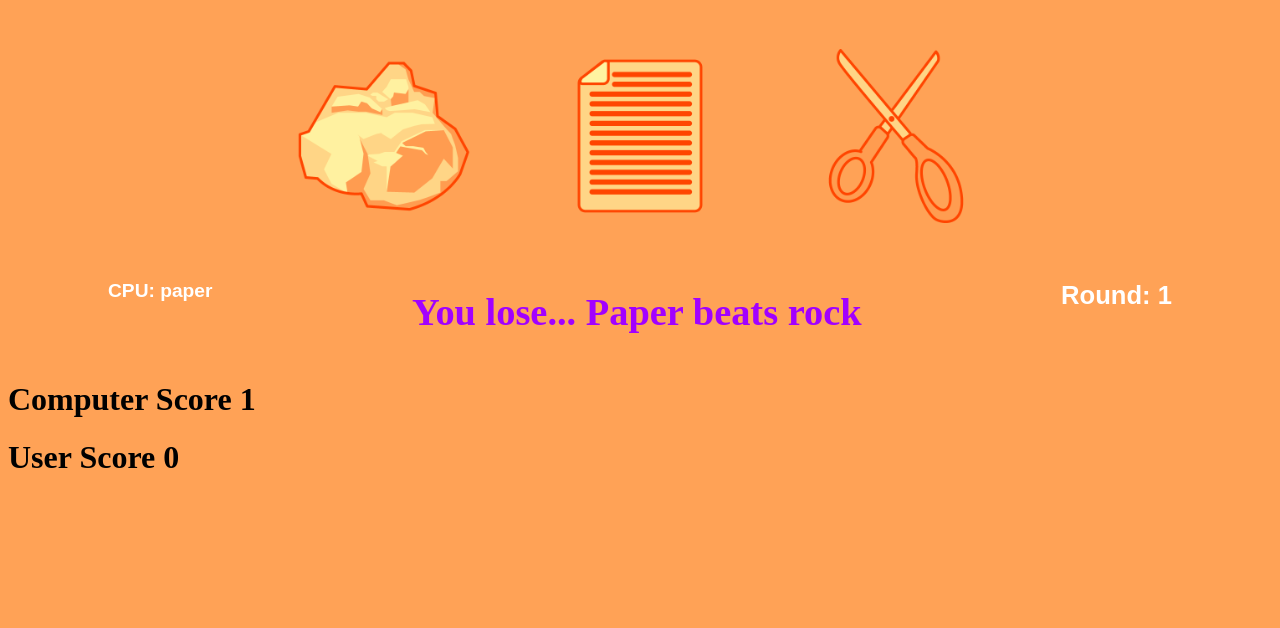
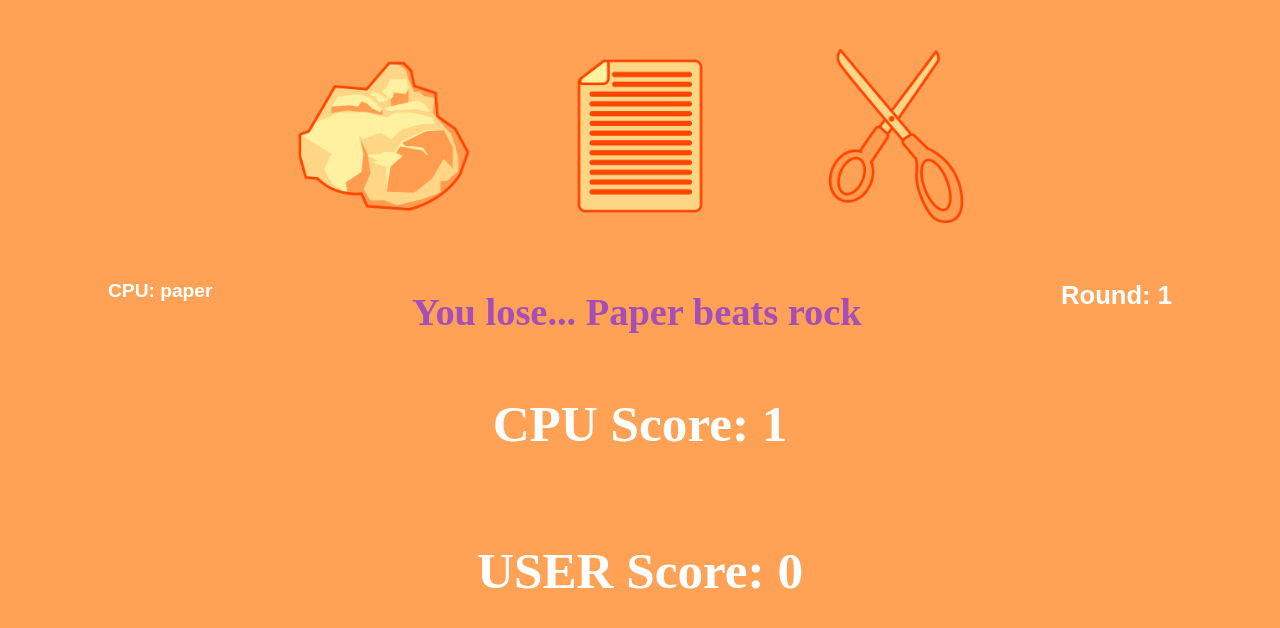
Before and after one commit to gcrisafu/rock-paper-scissors, a plain HTML site: page index.html in a window 1280 px wide. Both pictures are taken after a click on the picture 384 px from the left and 136 px from the top of the page. Drawn offline with Linux system fonts and the light colour scheme.

Commit message:
some final touches

```diff
--- a/main.js
+++ b/main.js
@@ -62,8 +62,8 @@ function match(roundOutcome) {
 
     roundCounter++;
     roundCount.textContent = `Round: ${roundCounter}`;
-    cpuTally.textContent = `Computer Score ${compScore}`;
-    userTally.textContent = `User Score ${userScore}`;
+    cpuTally.textContent = `CPU Score: ${compScore}`;
+    userTally.textContent = `USER Score: ${userScore}`;
 
 
 }
@@ -157,7 +157,7 @@ function endGame(message) {
 
 
 const newDiv = document.createElement("div");
-
+newDiv.id = "newDiv"
 const cpuTally = document.createElement("h1");
 cpuTally.id = "cpuTally"
 
--- a/style.css
+++ b/style.css
@@ -27,7 +27,7 @@ body{
     display:flex;
     gap: 50px;
     font-size:3vw;
-    color:rgb(162, 0, 255)
+    color:rgb(165, 78, 182)
 
 
 }
@@ -43,3 +43,14 @@ body{
      font-family:Arial, Helvetica, sans-serif;
     color:white;
 }
+
+
+#newDiv{
+    color:rgb(255, 255, 255);
+    display:flex;
+    flex-direction: column;
+    align-items:center;
+    gap: 20px;
+    justify-content:center;
+    font-size: 2vw;
+}
```
